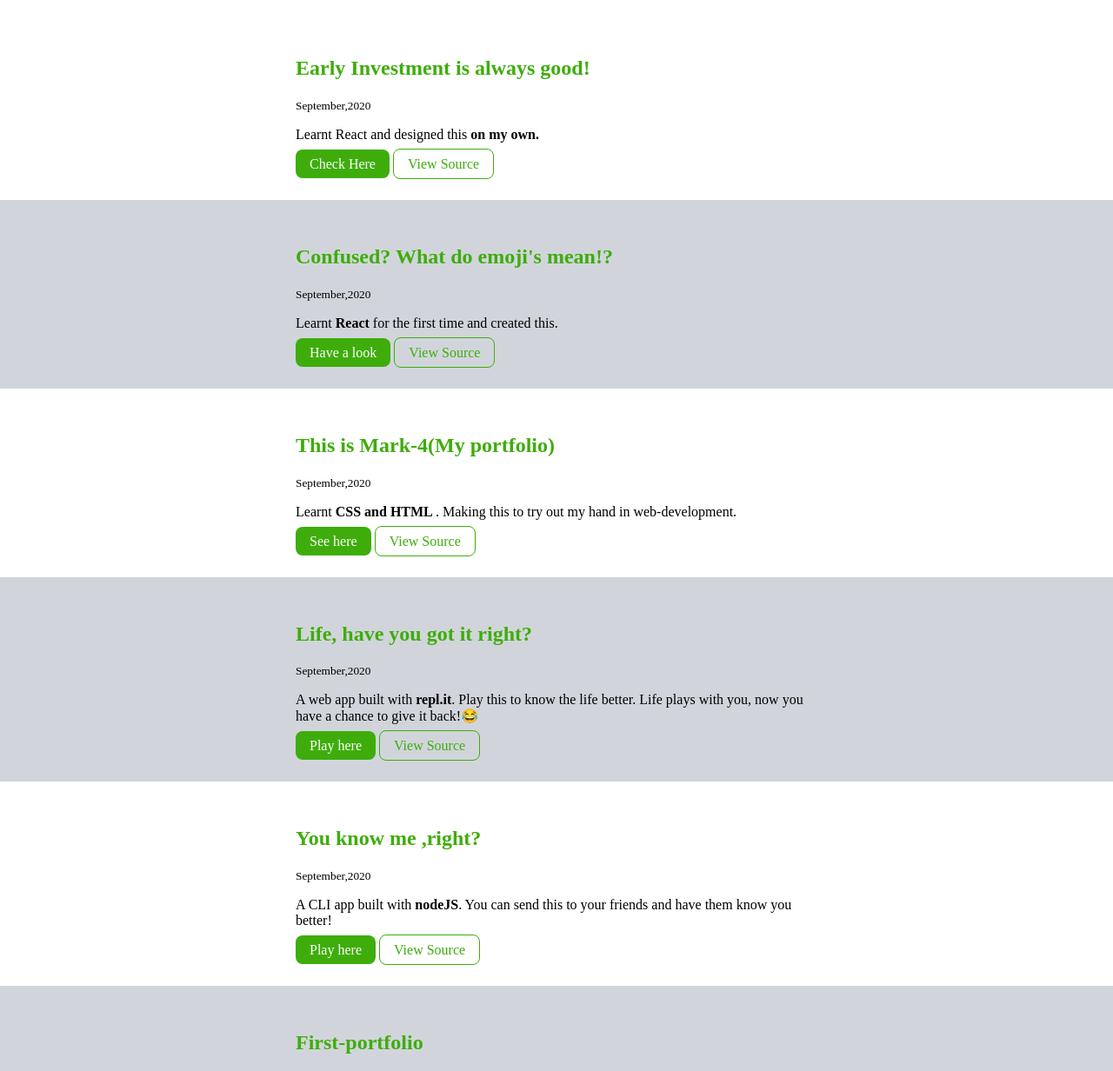
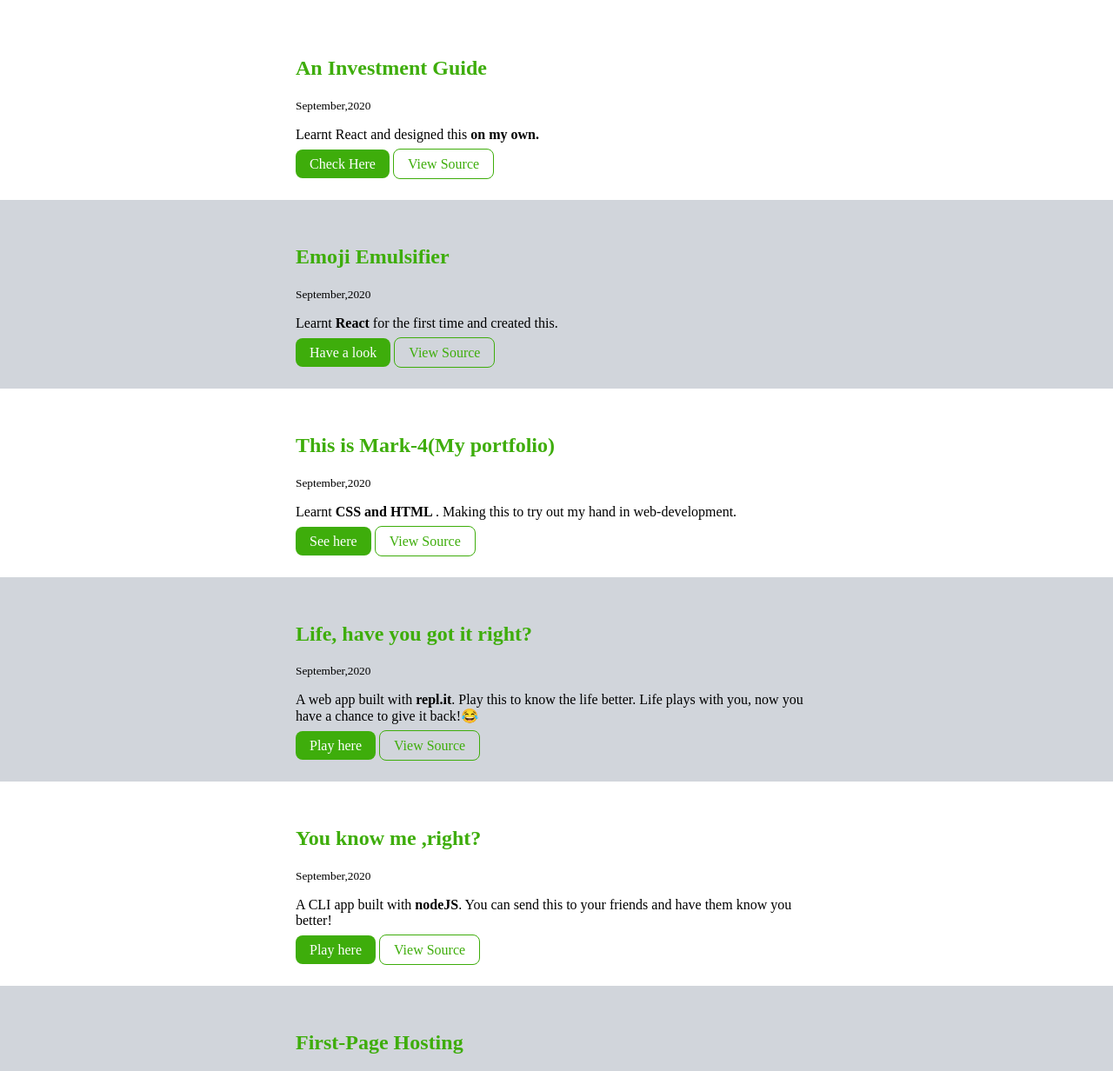
Before and after one commit to GuptaEesh/Mark4, a plain HTML site: page projects.html in a window 1280 px wide. Shown: the part 488-1720 px from the top of the page at 87% size. Drawn offline with Linux system fonts and the light colour scheme.

Commit message:
Update projects.html

```diff
--- a/projects.html
+++ b/projects.html
@@ -37,7 +37,7 @@
             <div class="container container-center">
                 <li>
                     <h2>
-                        <span style="color:var(--primary-color)">Early Investment is always good!</span>
+                        <span style="color:var(--primary-color)">An Investment Guide</span>
                     </h2>
                     <small> September,2020</small>
                     <p>Learnt React and designed this <strong>on my own.</strong> </p>
@@ -51,7 +51,7 @@
             <div class="container container-center">
                 <li>
                     <h2>
-                        <span style="color:var(--primary-color)">Confused? What do emoji's mean!?</span>
+                        <span style="color:var(--primary-color)">Emoji Emulsifier</span>
                     </h2>
                     <small> September,2020</small>
                     <p>Learnt <strong>React </strong> for the first time and created this. </p>
@@ -109,7 +109,7 @@
             <div class="container container-center">
                 <li>
                     <h2>
-                        <span style="color:var(--primary-color)">First-portfolio</span>
+                        <span style="color:var(--primary-color)">First-Page Hosting</span>
                     </h2>
                     <small> September,2020</small>
                     <p>Just got started with this. Hope to make some <strong>great websites</strong> soon</p>
```
